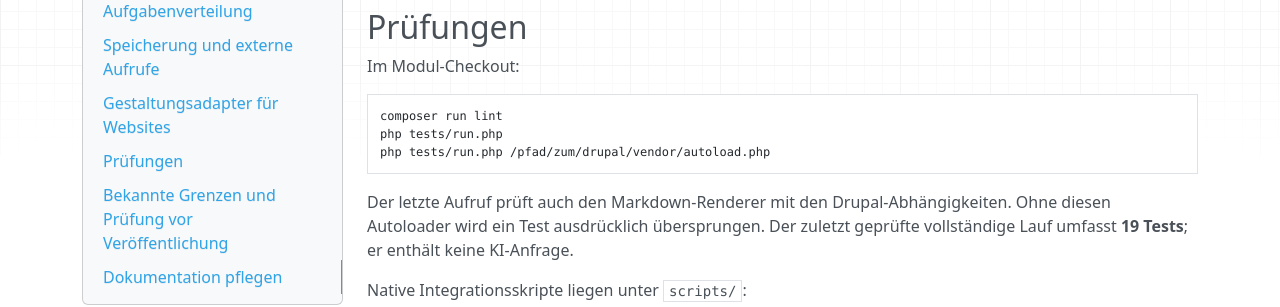
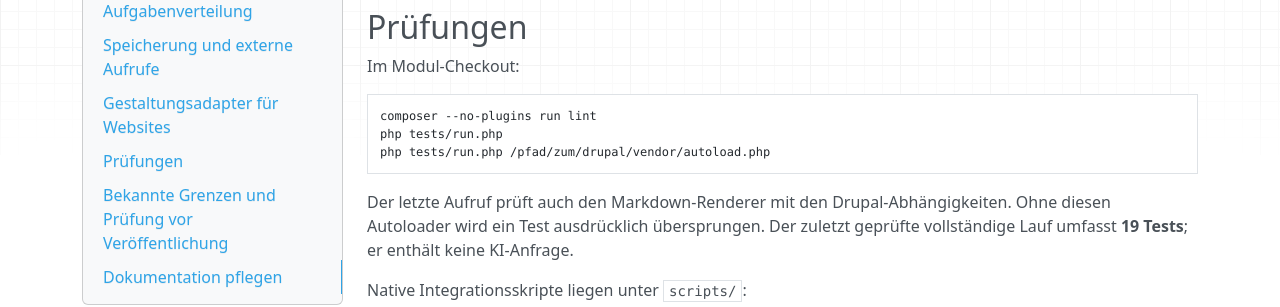
Before and after one commit to jan-erbert/ai-beitragseinreichung-drupal, an MkDocs documentation site: the page built from docs/entwicklung.md, in a window 1280 px wide and 900 px high, scrolled down 1831 px. Shown: the part 151-458 px from the top of the window. Built offline with MkDocs 1.6.1, drawn with Linux system fonts in a browser that asks for light colours; nearby versions of some CDN libraries.

Commit message:
Document dual CI setup and include Drupal entrypoints in lint

````diff
--- a/composer.json
+++ b/composer.json
@@ -17,7 +17,7 @@
   },
   "scripts": {
     "test": "php tests/run.php",
-    "lint": "find src tests scripts -name '*.php' -print0 | xargs -0 -n1 php -l"
+    "lint": "find src tests scripts -name '*.php' -print0 | xargs -0 -n1 php -l && php -l je_ai_submission.module && php -l je_ai_submission.install"
   },
   "extra": {
     "installer-name": "je_ai_submission"
--- a/docs/entwicklung.md
+++ b/docs/entwicklung.md
@@ -46,7 +46,7 @@
 Im Modul-Checkout:
 
 ```bash
-composer run lint
+composer --no-plugins run lint
 php tests/run.php
 php tests/run.php /pfad/zum/drupal/vendor/autoload.php
 ```
````
Also changed, not shown: README.md (+2 -0 lines).
